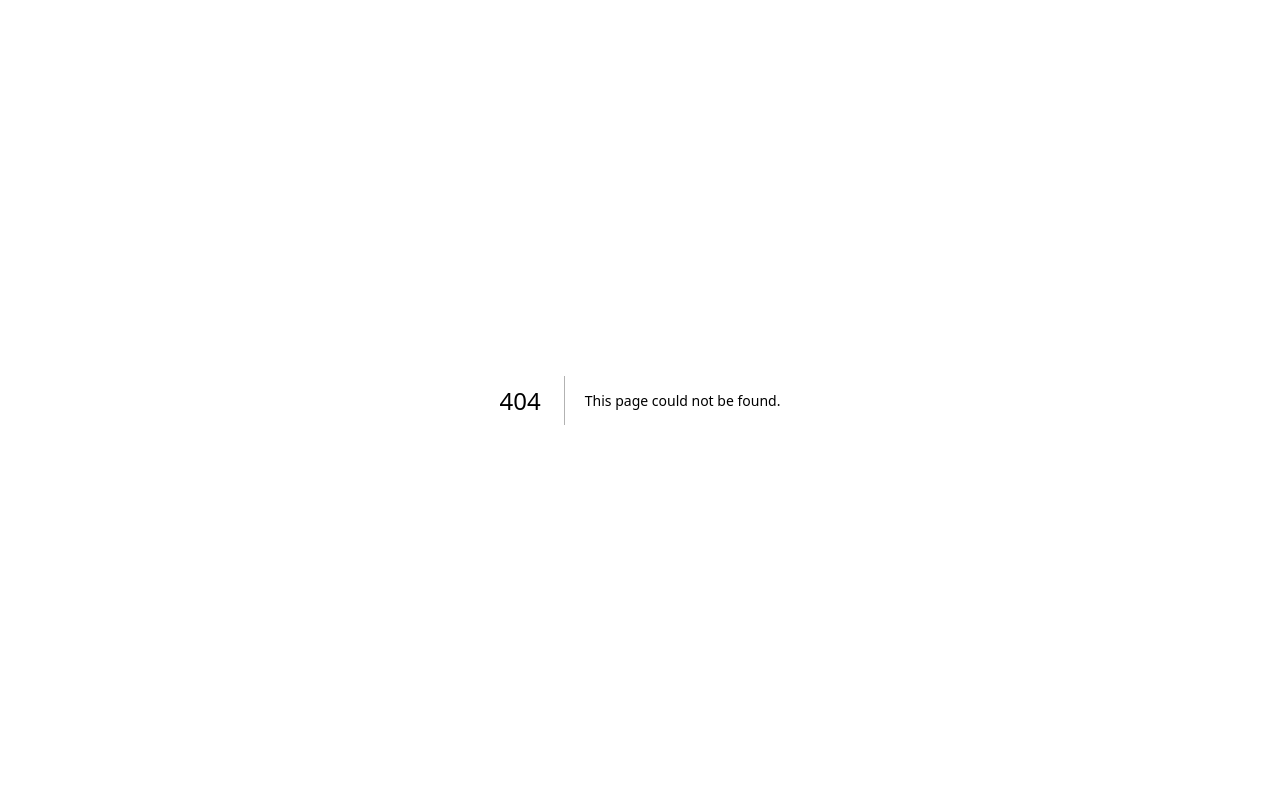
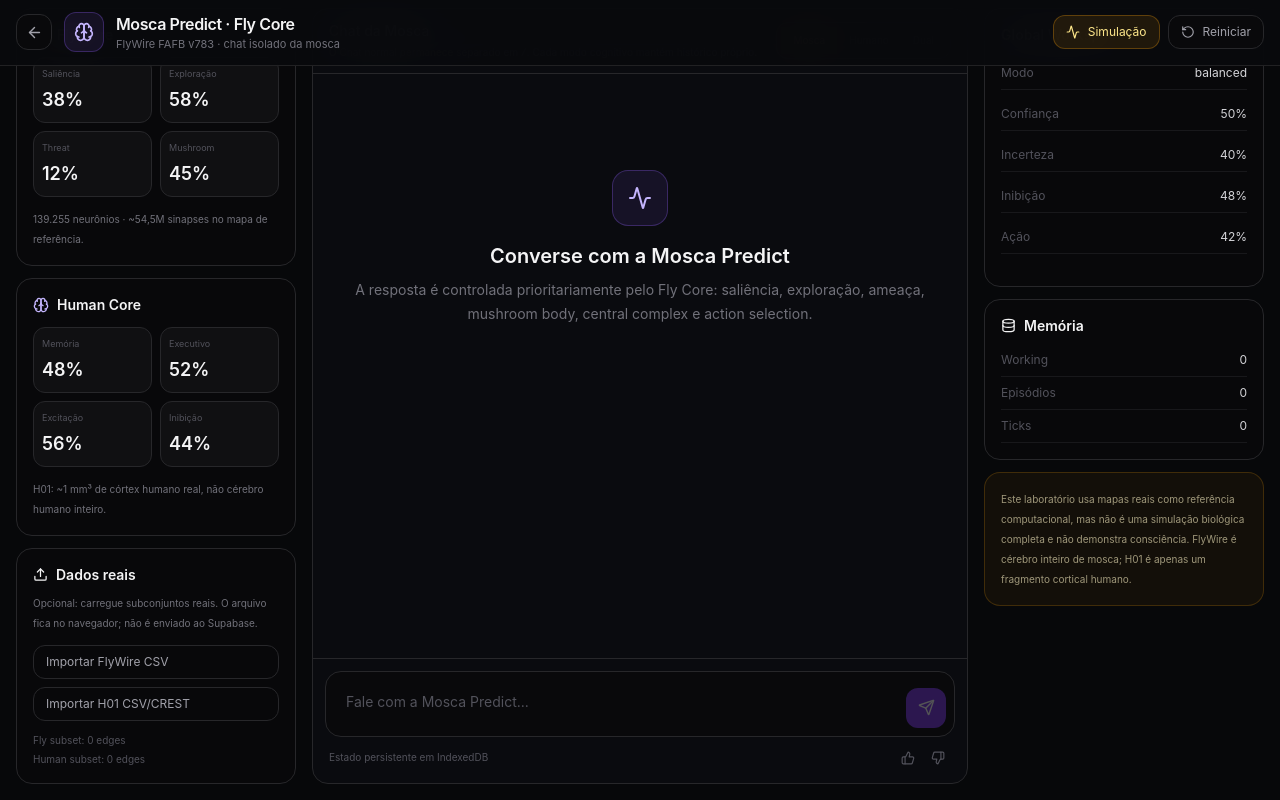
Before and after one commit to W2CAPITAL/PredictLm, a Next.js app: page /cognitive/fly in a window 1280 px wide. Before the commit this address had no page. Built offline with nearby package versions, Linux system fonts and the light colour scheme.

Commit message:
Add direct Fly Core chat route

```diff
--- /dev/null
+++ b/src/app/cognitive/fly/page.tsx
@@ -0,0 +1,10 @@
+import {CognitiveLab} from '@/components/CognitiveLab';
+
+export const metadata={
+  title:'Mosca Predict · Fly Core',
+  description:'Chat isolado controlado pelo Fly Core derivado do connectoma FlyWire FAFB v783.'
+};
+
+export default function FlyCognitivePage(){
+  return <CognitiveLab defaultMode="fly"/>;
+}
```
